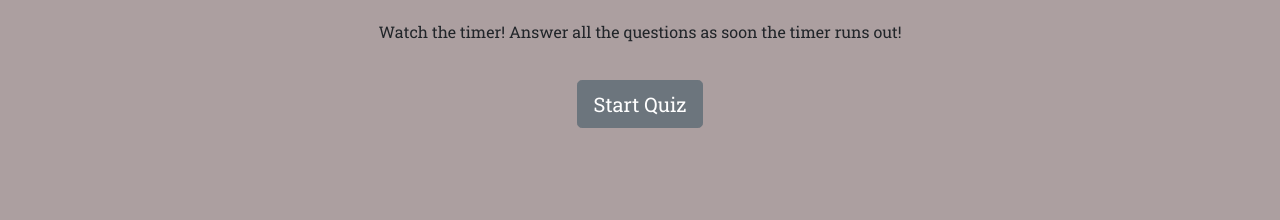
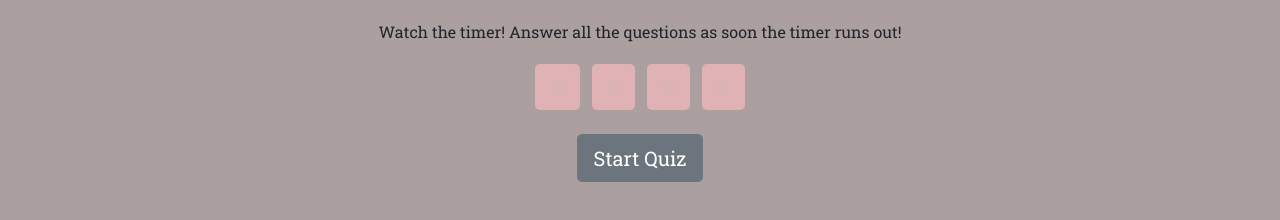
Before and after one commit to codeyab22/Cosmic-Code, a plain HTML site: page index.html in a window 1280 px wide. Shown: the part 204-424 px from the top of the page. Drawn offline with nearby package versions, Linux system fonts and the light colour scheme.

Commit message:
index.html
I adding ids to my buttons and rewriting the coding to make it functional and resistible to errors.

```diff
--- a/index.html
+++ b/index.html
@@ -44,6 +44,12 @@
       <div class="row mb-3">
         <div class="col-12 text-center">
   <p id="displayText">Watch the timer! Answer all the questions as soon the timer runs out!</p>
+  <div id="optionContainer">
+    <button id="option1">A</button>
+    <button id="option2">B</button>
+    <button id="option3">C</button>
+    <button id="option4">D</button>
+  </div>
   </div>
       </div>
  <div class="row">
```
